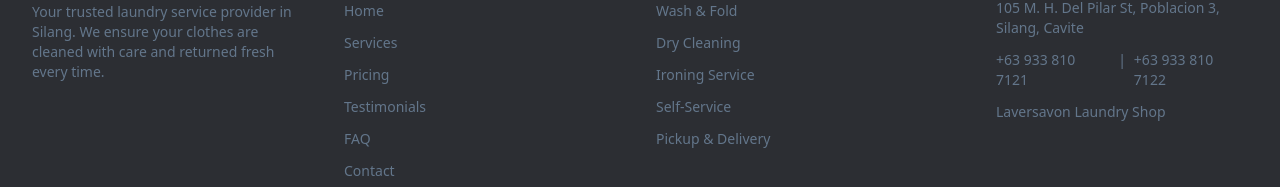
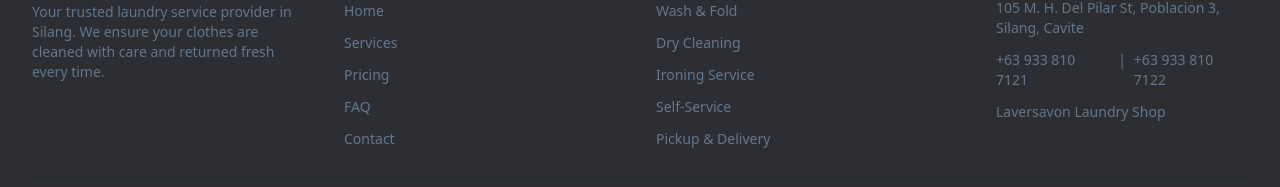
Before and after one commit to SlothyMikey/laundry_landing_page, a React (Vite) app: page / in a window 1280 px wide. Shown: the part 5077-5264 px from the top of the page. Built offline with nearby package versions, Linux system fonts and the light colour scheme; some icons are missing.

Commit message:
Fix Issues

```diff
--- a/src/components/Footer.tsx
+++ b/src/components/Footer.tsx
@@ -10,7 +10,6 @@ export default function Footer() {
     { name: 'Home', href: '#home' },
     { name: 'Services', href: '#services' },
     { name: 'Pricing', href: '#pricing' },
-    { name: 'Testimonials', href: '#testimonials' },
     { name: 'FAQ', href: '#faq' },
     { name: 'Contact', href: '#contact' },
   ];
--- a/src/components/sections/Contact.tsx
+++ b/src/components/sections/Contact.tsx
@@ -4,6 +4,7 @@ import AccessTimeIcon from '@mui/icons-material/AccessTime';
 import FacebookIcon from '@mui/icons-material/Facebook';
 import Map from '@/features/Map';
 
+// Business location coordinates
 const businessLocation = { lat: 14.2226546, lng: 120.9736 };
 
 export default function Contact() {
```
